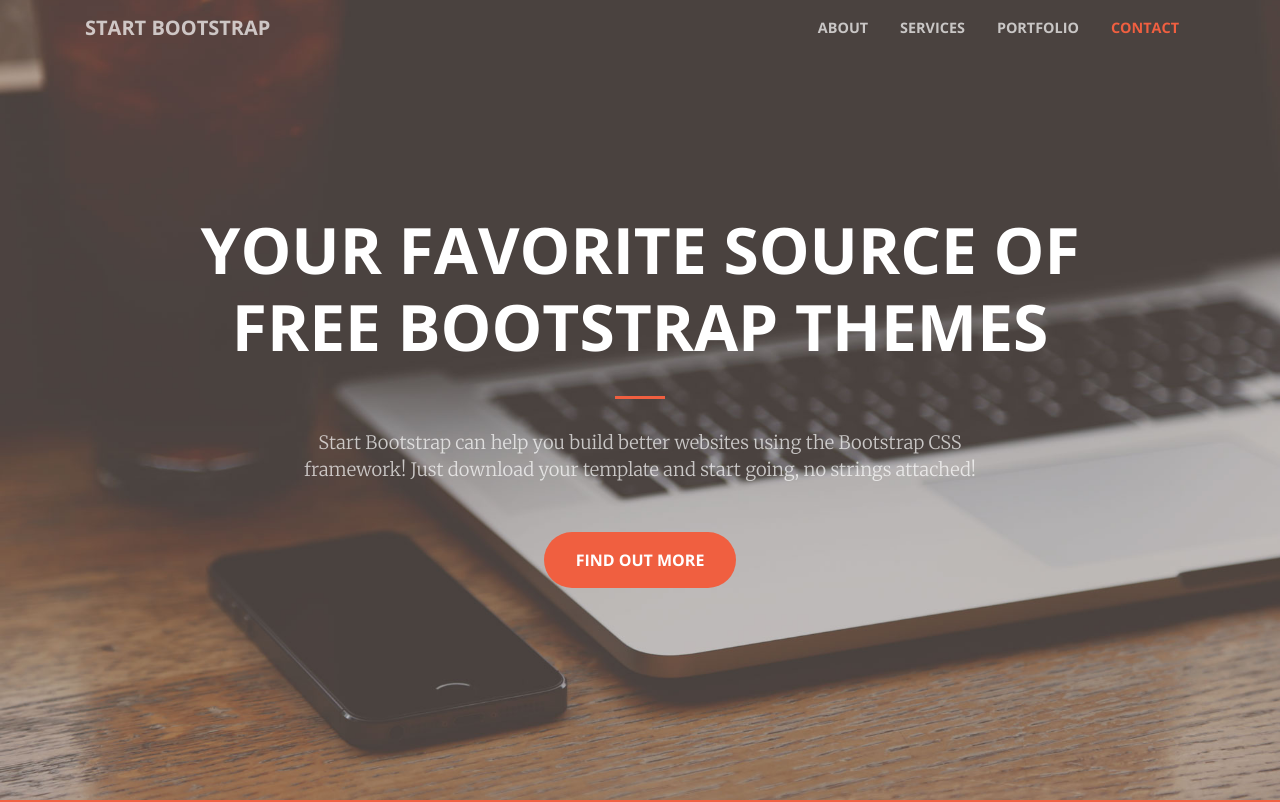
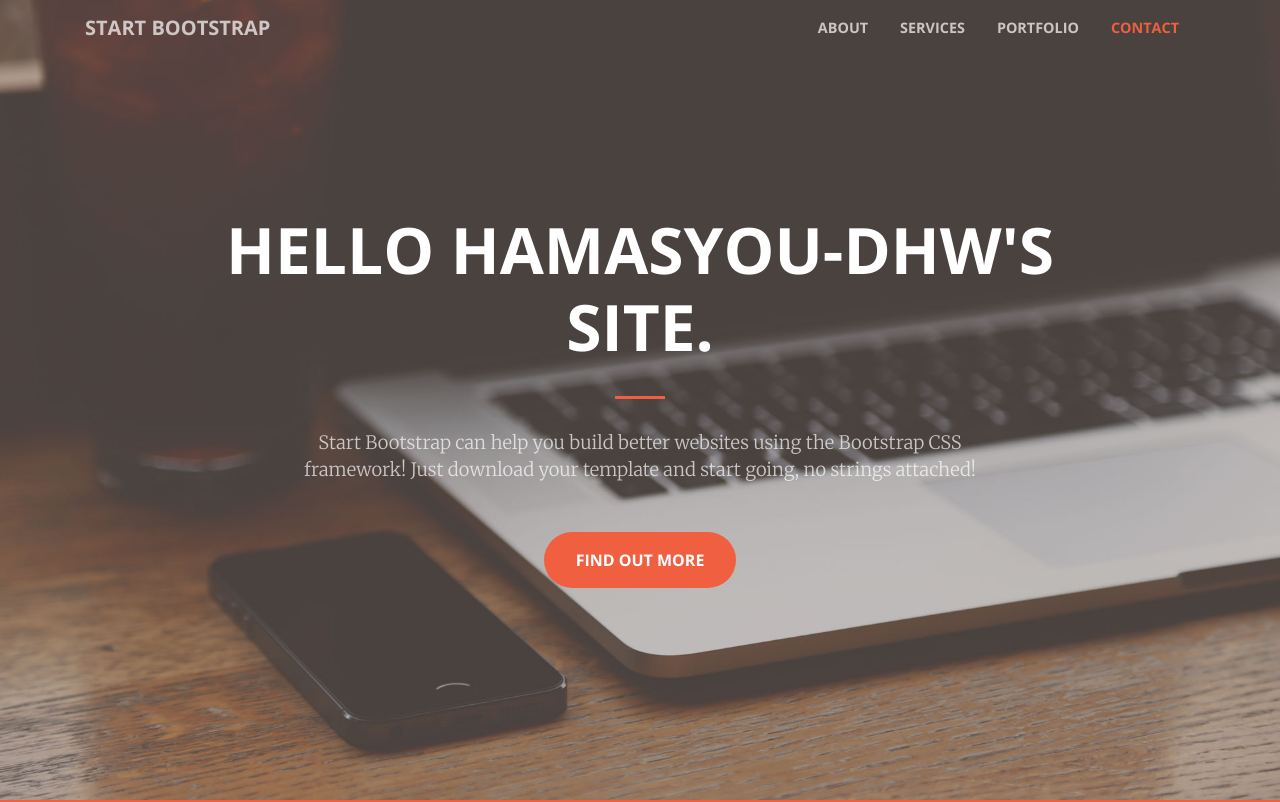
Before and after one commit to hamasyou-dhw/hamasyou-dhw.github.io, a plain HTML site: page index.html in a window 1280 px wide. Shown: the top 802 px of the page. Drawn offline with nearby package versions, Linux system fonts and the light colour scheme.

Commit message:
change title

```diff
--- a/index.html
+++ b/index.html
@@ -59,7 +59,7 @@
         <div class="row">
           <div class="col-lg-10 mx-auto">
             <h1 class="text-uppercase">
-              <strong>Your Favorite Source of Free Bootstrap Themes</strong>
+              <strong>Hello hamasyou-dhw's Site.</strong>
             </h1>
             <hr>
           </div>
```
